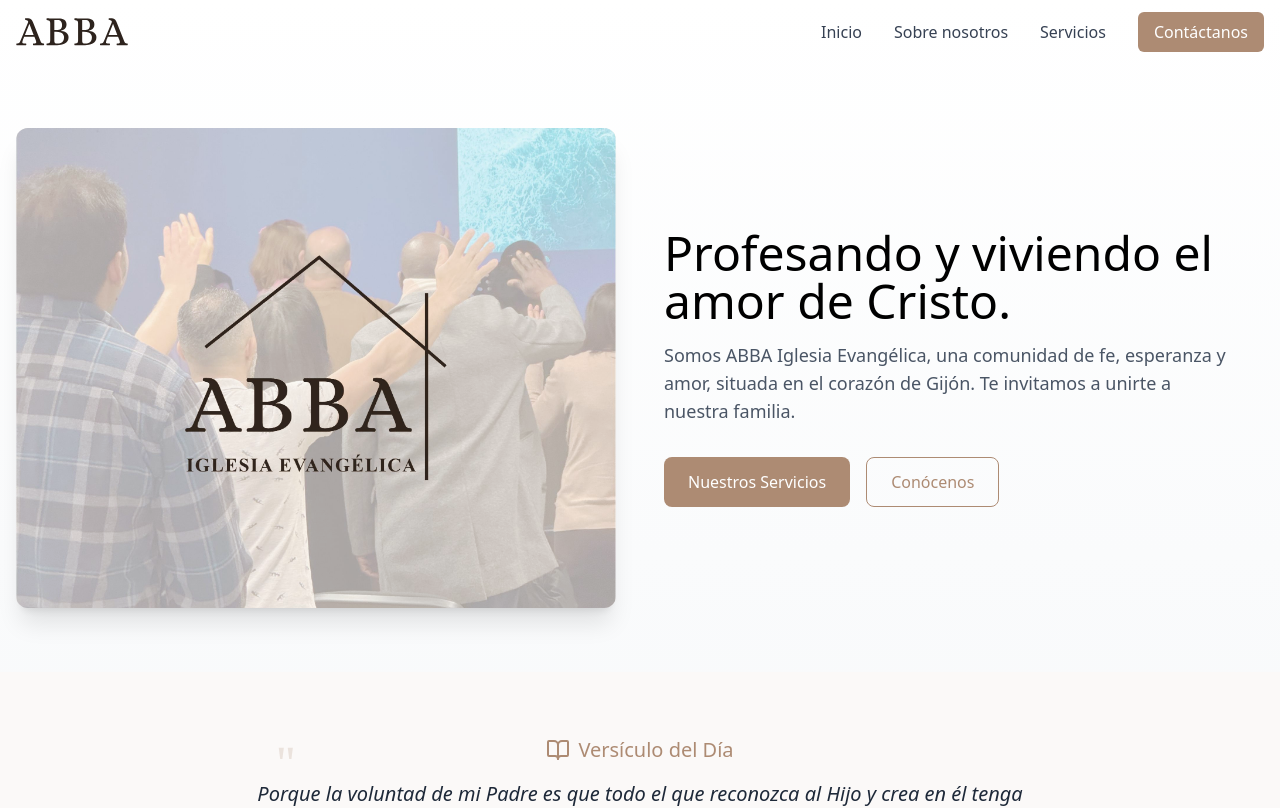
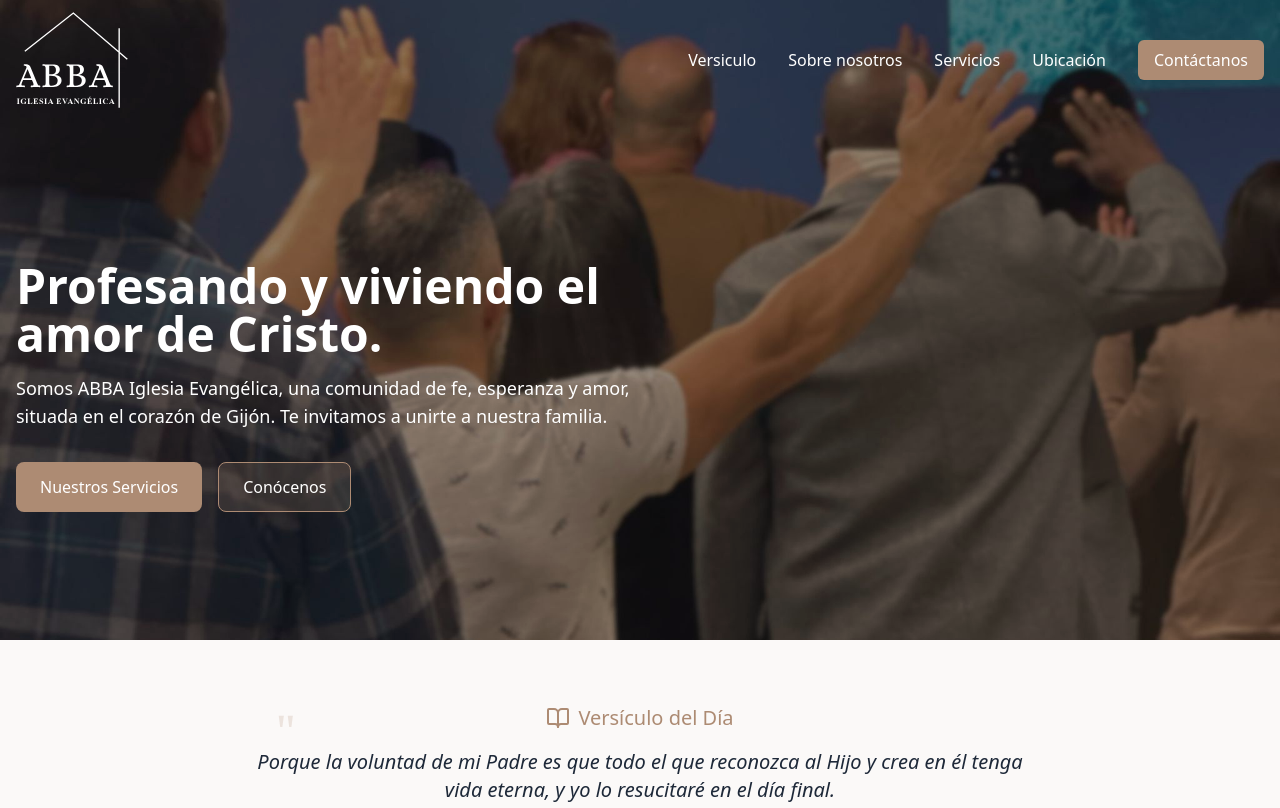
Before and after one commit to FoxieFo/abbaiglesiagijon, a React (Vite) app: page / in a window 1280 px wide. Shown: the top 808 px of the page. Built offline with nearby package versions, Linux system fonts and the light colour scheme; a web font is replaced by a local one.

Commit message:
major design changes to Header and Hero

```diff
--- a/src/components/DailyVerse.jsx
+++ b/src/components/DailyVerse.jsx
@@ -8,7 +8,7 @@ const DailyVerse = () => {
   const verse = verses[dayOfYear % verses.length];
 
   return (
-    <section className="py-16 bg-church-purple/5">
+    <section className="py-16 bg-church-purple/5" id='versiculo'>
       <div className="container mx-auto px-4">
         <div className="max-w-3xl mx-auto text-center">
           <div className="inline-flex items-center justify-center gap-2 mb-4">
--- a/src/components/Header.jsx
+++ b/src/components/Header.jsx
@@ -1,19 +1,10 @@
-import { useState, useEffect } from "react";
+import { useState } from "react";
 import { Menu, X } from "lucide-react";
-import logo from "./../images/logo/logo.svg";
+import logo from "./../images/logo/logo-light.svg";
 
 const Header = () => {
-  const [isScrolled, setIsScrolled] = useState(false);
   const [isMenuOpen, setIsMenuOpen] = useState(false);
   const [isMenuVisible, setIsMenuVisible] = useState(false);
-
-  useEffect(() => {
-    const handleScroll = () => {
-      setIsScrolled(window.scrollY > 10);
-    };
-    window.addEventListener("scroll", handleScroll);
-    return () => window.removeEventListener("scroll", handleScroll);
-  }, []);
 
   const toggleMenu = () => {
     if (isMenuOpen) {
@@ -26,19 +17,14 @@ const Header = () => {
   };
 
   const navLinks = [
-    { name: "Inicio", href: "#home" },
+    { name: "Versiculo", href: "#versiculo" },
     { name: "Sobre nosotros", href: "#about" },
     { name: "Servicios", href: "#services" },
+    { name: "Ubicación", href: "#contact" },
   ];
 
   return (
-    <nav
-      className={`fixed top-0 left-0 right-0 z-50 transition-all duration-300 ${
-        isScrolled
-          ? "bg-white/95 shadow-md backdrop-blur-sm py-3"
-          : "bg-transparent py-3"
-      }`}
-    >
+    <header className="absolute top-0 left-0 right-0 z-50 bg-transparent py-3">
       <div className="container mx-auto flex justify-between items-center px-4">
         <a href="#home" className="flex items-center gap-2">
           <img className="w-28" src={logo} alt="logo" />
@@ -50,7 +36,7 @@ const Header = () => {
             <a
               key={link.name}
               href={link.href}
-              className="text-gray-700 hover:text-church-purple transition-colors font-normal"
+              className="text-white hover:text-church-gold transition-colors font-normal"
             >
               {link.name}
             </a>
@@ -66,7 +52,7 @@ const Header = () => {
         {/* Mobile Menu Button */}
         <button
           onClick={toggleMenu}
-          className="md:hidden text-gray-700 z-50 relative"
+          className="md:hidden text-church-light-purple z-50 relative"
         >
           {isMenuOpen ? <X size={24} /> : <Menu size={24} />}
         </button>
@@ -100,8 +86,8 @@ const Header = () => {
           </div>
         </div>
       )}
-    </nav>
+    </header>
   );
 };
 
-export default Header
+export default Header;
--- a/src/components/Hero.jsx
+++ b/src/components/Hero.jsx
@@ -1,34 +1,24 @@
+import FullLogo from "./../images/logo/full-logo.svg";
 import HeroImg from "./../images/photos/HeroAbba.jpg";
-import FullLogo from "./../images/logo/full-logo.svg";
 
 const Hero = () => {
   return (
     <section
       id="home"
-      className="relative flex items-center pt-16 bg-gradient-to-b from-white to-gray-50"
+      className="relative bg-cover bg-center bg-no-repeat bg-gradient-to-b from-white to-gray-50"
+      style={{ backgroundImage: `url(${HeroImg})` }}
     >
-      <div className="container mx-auto px-4 py-16 relative z-10">
-        <div className="grid grid-cols-1 lg:grid-cols-2 gap-12 items-center">
-          <div className="relative animate-fade-in">
-            <div className="rounded-xl overflow-hidden shadow-xl relative">
-              <img
-                src={HeroImg}
-                alt="Biblia con flores"
-                className="object-cover w-full h-full max-h-[300px] lg:max-h-none"
-              />
-              <div className="absolute inset-0 bg-church-purple/20 mix-blend-overlay"></div>
-            </div>
-          </div>
-
-          <div className="animate-slide-up">
-            <div className="text-lg text-black mb-8 max-w-xl">
-              <p className="text-5xl mb-4">Profesando y viviendo el amor de Cristo.</p>
-              <h1 className="text-gray-600">
+      <div className="absolute inset-0 bg-church-purple/30 mix-blend-overlay"></div>
+      <div className="relative z-10 container mx-auto px-4 py-32 flex justify-left items-end min-h-[80vh]">
+        <div className="max-w-2xl text-left text-white animate-slide-up ">
+          <p className="text-5xl font-bold mb-4">
+            Profesando y viviendo el amor de Cristo.
+          </p>
+          <h1 className="text-white text-lg mb-8">
             Somos ABBA Iglesia Evangélica, una comunidad de fe, esperanza y
             amor, situada en el corazón de Gijón. Te invitamos a unirte a
             nuestra familia.
           </h1>
-            </div>
           <div className="flex flex-col sm:flex-row gap-4">
             <a
               href="#services"
@@ -36,14 +26,12 @@ const Hero = () => {
             >
               Nuestros Servicios
             </a>
-
             <a
               href="#about"
-                className="inline-flex items-center gap-2 px-6 py-3 border border-church-purple text-church-purple hover:text-church-purple hover:bg-church-purple/20 rounded-lg text-base transition-colors"
+              className="inline-flex items-center gap-2 px-6 py-3 border bg-church-purple/20 border-church-purple text-white hover:bg-church-purple/40 rounded-lg text-base transition-colors"
             >
               Conócenos
             </a>
-            </div>
           </div>
         </div>
       </div>
--- a/src/components/ScrollToTop.jsx
+++ b/src/components/ScrollToTop.jsx
@@ -28,7 +28,7 @@ const ScrollToTop = () => {
   return (
     <button
       onClick={scrollToTop}
-      className={`fixed bottom-6 right-6 p-3 rounded-full bg-church-purple text-white shadow-lg transition-opacity duration-300 z-40 hover:bg-church-darkPurple ${
+      className={`fixed cursor-pointer bottom-6 right-6 p-3 rounded-full bg-church-purple text-white shadow-lg transition-opacity duration-300 z-40 hover:bg-church-darkPurple ${
         isVisible ? 'opacity-100' : 'opacity-0 pointer-events-none'
       }`}
       aria-label="Volver arriba"
```
Also changed, not shown: src/images/photos/HeroAbba.jpg. Lines whose indentation alone changed are shown as unchanged.
